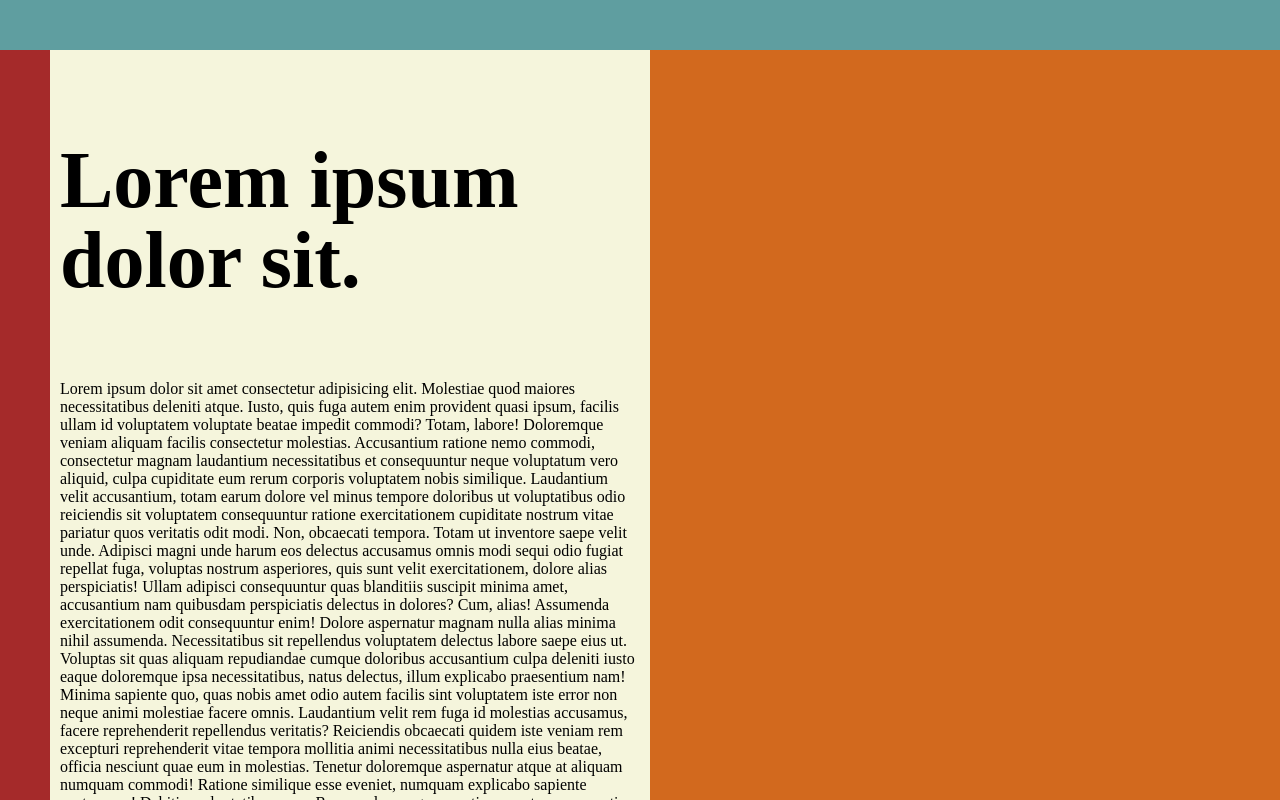
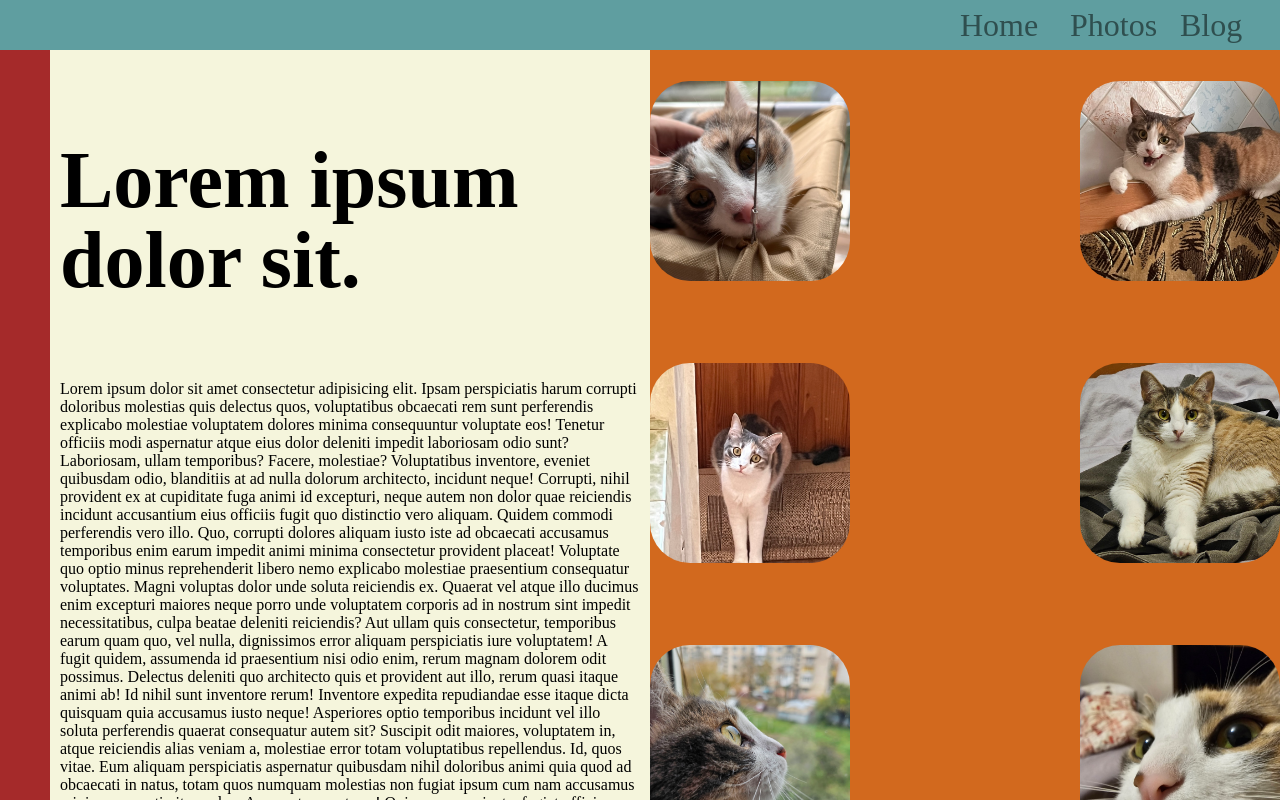
Before and after one commit to alegostan/grid-training, a plain HTML site: page index.html in a window 1280 px wide. Drawn offline with Linux system fonts and the light colour scheme.

Commit message:
v1 - cat pics

```diff
--- a/index.html
+++ b/index.html
@@ -15,6 +15,10 @@
                     id="nav-btn"
                     value="≡"
                 />
+                <div></div>
+                <a href="#">Home</a>
+                <a href="#">Photos</a>
+                <a href="#">Blog</a>
             </header>
             <div class="nav"></div>
             <div class="main-container">
@@ -22,97 +26,88 @@
                     <h1>Lorem ipsum dolor sit.</h1>
                     <p>
                         Lorem ipsum dolor sit amet consectetur adipisicing elit.
-                        Molestiae quod maiores necessitatibus deleniti atque.
-                        Iusto, quis fuga autem enim provident quasi ipsum,
-                        facilis ullam id voluptatem voluptate beatae impedit
-                        commodi? Totam, labore! Doloremque veniam aliquam
-                        facilis consectetur molestias. Accusantium ratione nemo
-                        commodi, consectetur magnam laudantium necessitatibus et
-                        consequuntur neque voluptatum vero aliquid, culpa
-                        cupiditate eum rerum corporis voluptatem nobis
-                        similique. Laudantium velit accusantium, totam earum
-                        dolore vel minus tempore doloribus ut voluptatibus odio
-                        reiciendis sit voluptatem consequuntur ratione
-                        exercitationem cupiditate nostrum vitae pariatur quos
-                        veritatis odit modi. Non, obcaecati tempora. Totam ut
-                        inventore saepe velit unde. Adipisci magni unde harum
-                        eos delectus accusamus omnis modi sequi odio fugiat
-                        repellat fuga, voluptas nostrum asperiores, quis sunt
-                        velit exercitationem, dolore alias perspiciatis! Ullam
-                        adipisci consequuntur quas blanditiis suscipit minima
-                        amet, accusantium nam quibusdam perspiciatis delectus in
-                        dolores? Cum, alias! Assumenda exercitationem odit
-                        consequuntur enim! Dolore aspernatur magnam nulla alias
-                        minima nihil assumenda. Necessitatibus sit repellendus
-                        voluptatem delectus labore saepe eius ut. Voluptas sit
-                        quas aliquam repudiandae cumque doloribus accusantium
-                        culpa deleniti iusto eaque doloremque ipsa
-                        necessitatibus, natus delectus, illum explicabo
-                        praesentium nam! Minima sapiente quo, quas nobis amet
-                        odio autem facilis sint voluptatem iste error non neque
-                        animi molestiae facere omnis. Laudantium velit rem fuga
-                        id molestias accusamus, facere reprehenderit repellendus
-                        veritatis? Reiciendis obcaecati quidem iste veniam rem
-                        excepturi reprehenderit vitae tempora mollitia animi
-                        necessitatibus nulla eius beatae, officia nesciunt quae
-                        eum in molestias. Tenetur doloremque aspernatur atque at
-                        aliquam numquam commodi! Ratione similique esse eveniet,
-                        numquam explicabo sapiente nostrum ea! Debitis,
-                        voluptatibus error. Recusandae magnam optio eos est rem
-                        corrupti, quidem neque rerum praesentium porro sed
-                        commodi nam animi? Totam, quasi! Placeat aliquid sequi
-                        eius dignissimos veniam ullam consequatur, delectus,
-                        nesciunt animi in obcaecati molestiae magni illum
-                        expedita. Corrupti nisi quibusdam, nobis quas itaque
-                        placeat doloribus soluta iusto totam fugit natus. Lorem
-                        ipsum dolor sit amet consectetur adipisicing elit.
-                        Molestiae quod maiores necessitatibus deleniti atque.
-                        Iusto, quis fuga autem enim provident quasi ipsum,
-                        facilis ullam id voluptatem voluptate beatae impedit
-                        commodi? Totam, labore! Doloremque veniam aliquam
-                        facilis consectetur molestias. Accusantium ratione nemo
-                        commodi, consectetur magnam laudantium necessitatibus et
-                        consequuntur neque voluptatum vero aliquid, culpa
-                        cupiditate eum rerum corporis voluptatem nobis
-                        similique. Laudantium velit accusantium, totam earum
-                        dolore vel minus tempore doloribus ut voluptatibus odio
-                        reiciendis sit voluptatem consequuntur ratione
-                        exercitationem cupiditate nostrum vitae pariatur quos
-                        veritatis odit modi. Non, obcaecati tempora. Totam ut
-                        inventore saepe velit unde. Adipisci magni unde harum
-                        eos delectus accusamus omnis modi sequi odio fugiat
-                        repellat fuga, voluptas nostrum asperiores, quis sunt
-                        velit exercitationem, dolore alias perspiciatis! Ullam
-                        adipisci consequuntur quas blanditiis suscipit minima
-                        amet, accusantium nam quibusdam perspiciatis delectus in
-                        dolores? Cum, alias! Assumenda exercitationem odit
-                        consequuntur enim! Dolore aspernatur magnam nulla alias
-                        minima nihil assumenda. Necessitatibus sit repellendus
-                        voluptatem delectus labore saepe eius ut. Voluptas sit
-                        quas aliquam repudiandae cumque doloribus accusantium
-                        culpa deleniti iusto eaque doloremque ipsa
-                        necessitatibus, natus delectus, illum explicabo
-                        praesentium nam! Minima sapiente quo, quas nobis amet
-                        odio autem facilis sint voluptatem iste error non neque
-                        animi molestiae facere omnis. Laudantium velit rem fuga
-                        id molestias accusamus, facere reprehenderit repellendus
-                        veritatis? Reiciendis obcaecati quidem iste veniam rem
-                        excepturi reprehenderit vitae tempora mollitia animi
-                        necessitatibus nulla eius beatae, officia nesciunt quae
-                        eum in molestias. Tenetur doloremque aspernatur atque at
-                        aliquam numquam commodi! Ratione similique esse eveniet,
-                        numquam explicabo sapiente nostrum ea! Debitis,
-                        voluptatibus error. Recusandae magnam optio eos est rem
-                        corrupti, quidem neque rerum praesentium porro sed
-                        commodi nam animi? Totam, quasi! Placeat aliquid sequi
-                        eius dignissimos veniam ullam consequatur, delectus,
-                        nesciunt animi in obcaecati molestiae magni illum
-                        expedita. Corrupti nisi quibusdam, nobis quas itaque
-                        placeat doloribus soluta iusto totam fugit natus.
+                        Ipsam perspiciatis harum corrupti doloribus molestias
+                        quis delectus quos, voluptatibus obcaecati rem sunt
+                        perferendis explicabo molestiae voluptatem dolores
+                        minima consequuntur voluptate eos! Tenetur officiis modi
+                        aspernatur atque eius dolor deleniti impedit laboriosam
+                        odio sunt? Laboriosam, ullam temporibus? Facere,
+                        molestiae? Voluptatibus inventore, eveniet quibusdam
+                        odio, blanditiis at ad nulla dolorum architecto,
+                        incidunt neque! Corrupti, nihil provident ex at
+                        cupiditate fuga animi id excepturi, neque autem non
+                        dolor quae reiciendis incidunt accusantium eius officiis
+                        fugit quo distinctio vero aliquam. Quidem commodi
+                        perferendis vero illo. Quo, corrupti dolores aliquam
+                        iusto iste ad obcaecati accusamus temporibus enim earum
+                        impedit animi minima consectetur provident placeat!
+                        Voluptate quo optio minus reprehenderit libero nemo
+                        explicabo molestiae praesentium consequatur voluptates.
+                        Magni voluptas dolor unde soluta reiciendis ex. Quaerat
+                        vel atque illo ducimus enim excepturi maiores neque
+                        porro unde voluptatem corporis ad in nostrum sint
+                        impedit necessitatibus, culpa beatae deleniti
+                        reiciendis? Aut ullam quis consectetur, temporibus earum
+                        quam quo, vel nulla, dignissimos error aliquam
+                        perspiciatis iure voluptatem! A fugit quidem, assumenda
+                        id praesentium nisi odio enim, rerum magnam dolorem odit
+                        possimus. Delectus deleniti quo architecto quis et
+                        provident aut illo, rerum quasi itaque animi ab! Id
+                        nihil sunt inventore rerum! Inventore expedita
+                        repudiandae esse itaque dicta quisquam quia accusamus
+                        iusto neque! Asperiores optio temporibus incidunt vel
+                        illo soluta perferendis quaerat consequatur autem sit?
+                        Suscipit odit maiores, voluptatem in, atque reiciendis
+                        alias veniam a, molestiae error totam voluptatibus
+                        repellendus. Id, quos vitae. Eum aliquam perspiciatis
+                        aspernatur quibusdam nihil doloribus animi quia quod ad
+                        obcaecati in natus, totam quos numquam molestias non
+                        fugiat ipsum cum nam accusamus minima corrupti vitae
+                        culpa. Aspernatur, nostrum! Quis neque sapiente, fugiat
+                        officia consequatur ipsum. Voluptas blanditiis veritatis
+                        nemo, beatae dolores delectus quos, distinctio facilis
+                        placeat amet animi atque reiciendis aut enim sint
+                        consectetur. Quis sunt vel perspiciatis.
                     </p>
                 </main>
-                <aside></aside>
-                <footer></footer>
+                <aside>
+                    <img src="img/1.jpeg" alt="" />
+                    <img src="img/2.jpeg" alt="" />
+                    <img src="img/3.jpeg" alt="" />
+                    <img src="img/4.jpg" alt="" />
+                    <img src="img/5.jpg" alt="" />
+                    <img src="img/6.jpg" alt="" />
+                </aside>
+                <footer>
+                    <div>
+                        <ul>
+                            <li>Customer support</li>
+                            <li>Terms & services</li>
+                            <li>Public agreement</li>
+                        </ul>
+                    </div>
+                    <div>
+                        <span></span>
+                        <input
+                            type="email"
+                            name=""
+                            id="subscribe"
+                            type="button"
+                            id="subscribe"
+                            placeholder="Subscribe for news"
+                        />
+                        <button>Subscribe</button>
+                        <span></span>
+                    </div>
+                    <div>
+                        <ul>
+                            <li>4219 Red Hawk Road</li>
+                            <li>Browns Valley</li>
+                            <li>Minnesota</li>
+                            <li>320-695-1854</li>
+                        </ul>
+                    </div>
+                </footer>
             </div>
         </div>
         <script src="main.js"></script>
--- a/style.css
+++ b/style.css
@@ -13,6 +13,7 @@
         "alias-main alias-main";
     height: 100vh;
     height: 100svh;
+    transition: 0.3s;
 }
 
 .grid-container-nav {
@@ -50,6 +51,16 @@
 header {
     grid-area: alias-header;
     background-color: cadetblue;
+    font-size: 2rem;
+    display: grid;
+    align-items: center;
+    gap: 40px;
+}
+header a {
+    display: none;
+    text-decoration: none;
+    line-height: 100%;
+    color: darkslategray;
 }
 
 .main-container {
@@ -57,11 +68,13 @@ header {
     display: grid;
     background-color: darkgrey;
     grid-template-columns: 1fr;
-    grid-template-rows: auto 1fr 1fr;
+    grid-template-rows: 1fr 250px 100px;
     grid-template-areas:
         "main"
         "aside"
         "footer";
+
+    overflow-y: scroll;
 }
 main > * {
     animation: parallax linear;
@@ -85,15 +98,64 @@ main {
 }
 footer {
     grid-area: footer;
-    background-color: blue;
+    background-color: black;
+    color: aliceblue;
+    display: grid;
+    grid-template-columns: 1fr 1fr 1fr;
+    grid-template-rows: 1fr;
+}
+footer div {
+    border: 1px solid black;
+    border-radius: 5px;
+    display: flex;
+    flex-direction: column;
+    align-items: center;
+    justify-content: space-evenly;
+}
+footer div ul {
+    list-style: none;
+}
+footer div input,
+footer div button {
+    width: 80%;
+    height: 2rem;
+    border: none;
+    border-radius: 30px;
+    text-align: center;
+    background-color: blanchedalmond;
+}
+footer div button {
+    background-color: rgba(255, 235, 205, 0.742);
+    border: 2px solid rgb(199, 199, 0);
+}
+footer div button:active {
+    background-color: blanchedalmond;
 }
 aside {
     grid-area: aside;
     background-color: chocolate;
+    overflow-x: scroll;
+
+    overflow-y: hidden;
+    scrollbar-width: none;
+
+    display: flex;
+    gap: 20px;
+    align-items: center;
+}
+aside img {
+    height: 200px;
+    width: 200px;
+    object-fit: cover;
+    border-radius: 40px;
+    transition: 0.3s;
+}
+aside img:hover {
+    transform: scale(1.4);
 }
 @keyframes parallax {
     to {
-        transform: translateY(calc(var(--parallax-speed) * -200px));
+        transform: translateY(calc(var(--parallax-speed) * -20px));
     }
 }
 
@@ -104,7 +166,13 @@ aside {
         grid-template-areas:
             "alias-header alias-header"
             "alias-nav alias-main";
-        overflow-y: scroll;
+    }
+    header {
+        grid-template-rows: 1fr;
+        grid-template-columns: 1fr 70px 70px 100px;
+    }
+    header a {
+        display: block;
     }
     .main-container {
         grid-template-columns: minmax(400px, 600px) 1fr;
@@ -114,6 +182,14 @@ aside {
             "main aside"
             "footer footer";
     }
+    aside {
+        flex-wrap: wrap;
+        overflow-y: auto;
+        overflow-x: hidden;
+
+        justify-content: space-between;
+        scrollbar-width: none;
+    }
 
     .nav {
         display: block;
```
Also changed, not shown: img/1.jpeg (added), img/2.jpeg (added), img/3.jpeg (added), img/4.jpg (added), img/5.jpg (added), img/6.jpg (added), 1 other file.
